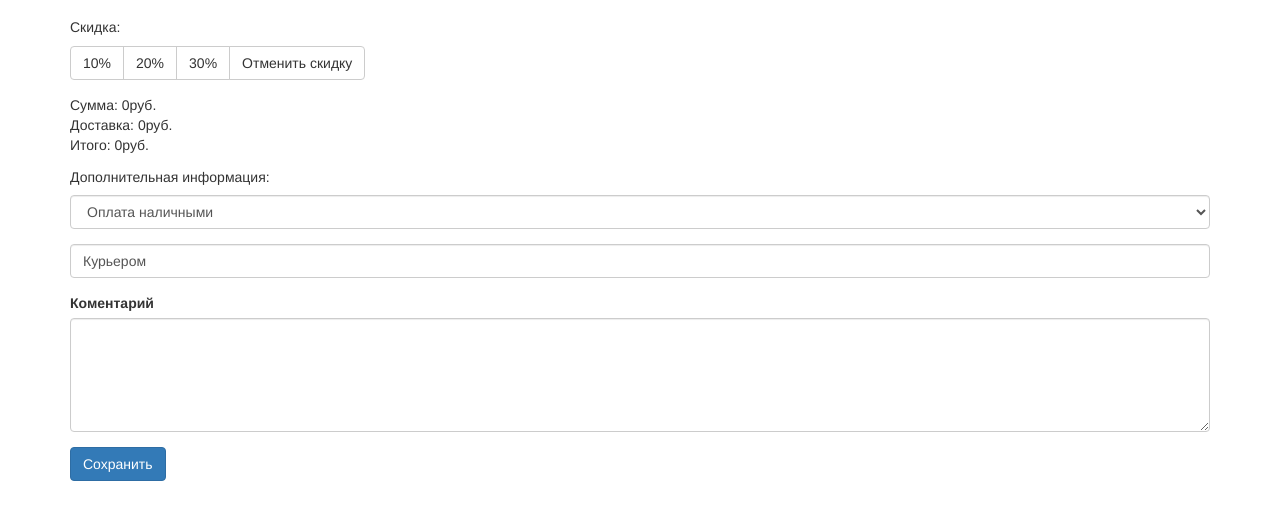
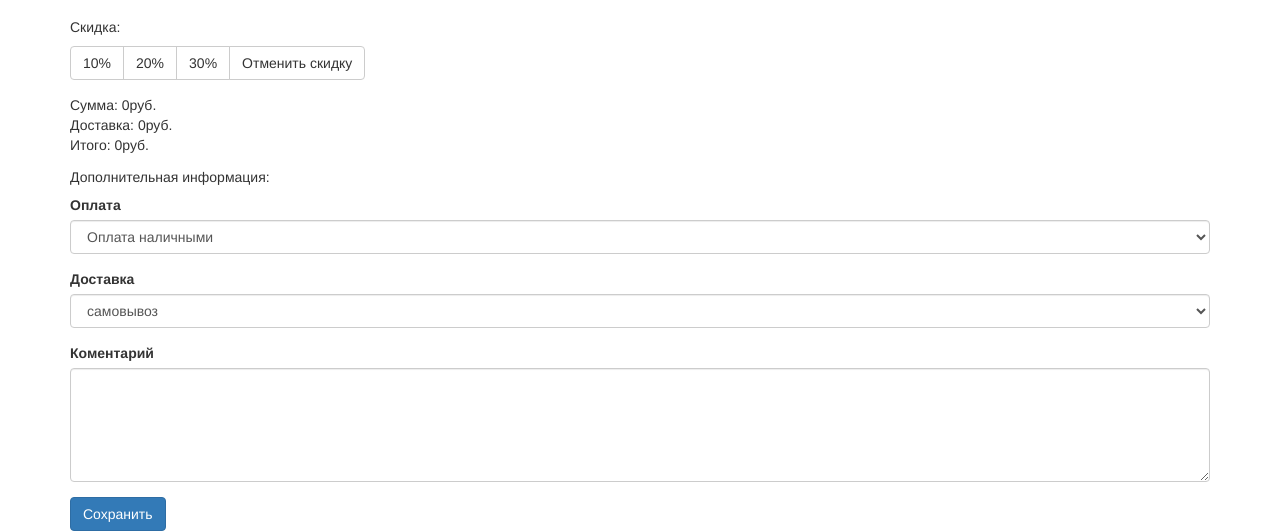
Before and after one commit to rdbn/shop_cms, a PHP site: page /Template/orders/form_orders.php in a window 1280 px wide. Shown: the part 608-1139 px from the top of the page. Before the commit the page ends 1089 px from the top, so only its background shows below. Run offline with PHP 8.4, Linux system fonts and the light colour scheme; some libraries are stand-ins or nearby versions.

Commit message:
hotfix sync order

```diff
--- a/Template/orders/form_orders.php
+++ b/Template/orders/form_orders.php
@@ -214,24 +214,37 @@
                             <?php $orderInformation = $requestValue["order_information"]["orderInformation"]; ?>
                             <h5>Дополнительная информация:</h5>
                             <div class="form-group">
-                                <input name="create_order[order_information][orderInformation][Вид оплаты]" type="hidden" value="<?=$orderInformation["Вид оплаты"]?>" />
-                                Вид оплаты: <?=$orderInformation["Вид оплаты"]?><br/>
-                                <input name="create_order[order_information][orderInformation][Доставка]" type="hidden" value="<?=$orderInformation["Доставка"]?>" />
-                                Доставка: <?=$orderInformation["Доставка"]?><br/>
-                                <input name="create_order[order_information][orderInformation][Адрес доставки]" type="hidden" value="<?=$orderInformation["Адрес доставки"]?>" />
-                                Адрес доставки: <?=$orderInformation["Адрес доставки"]?><br/>
+                                <label for="create_order_payment_type">Оплата</label>
+                                <select id="create_order_payment_type" name="create_order[order_information][orderInformation][Вид оплаты]" class="form-control">
+                                    <option <?php if (trim($orderInformation["Вид оплаты"]) == "Оплата наличными"): ?>selected<?php endif; ?> value="Оплата наличными">Оплата наличными</option>
+                                    <option <?php if (trim($orderInformation["Вид оплаты"]) == "Оплата картой"): ?>selected<?php endif; ?> value="Оплата картой">Оплата картой</option>
+                                </select>
                             </div>
+                            <div class="form-group">
+                                <label for="create_order_delivery">Доставка</label>
+                                <select id="create_order_delivery" name="create_order[order_information][orderInformation][Доставка]" class="form-control">
+                                    <option <?php if (trim($orderInformation["Доставка"]) == "самовывоз"): ?>selected<?php endif; ?> value="самовывоз">самовывоз</option>
+                                    <option <?php if (trim($orderInformation["Доставка"]) == "курьером"): ?>selected<?php endif; ?> value="курьером">курьером</option>
+                                </select>
+                            </div>
+                            <input name="create_order[order_information][orderInformation][Адрес доставки]" type="hidden" value="<?=$orderInformation["Адрес доставки"]?>" />
                         <?php else: ?>
                             <input name="create_order[order_information][orderInformation][Адрес доставки]" type="hidden" value="" />
                             <h5>Дополнительная информация:</h5>
                             <div class="form-group">
-                                <select name="create_order[order_information][orderInformation][Вид оплаты]" class="form-control">
+                                <label for="create_order_payment_type">Оплата</label>
+                                <select id="create_order_payment_type" name="create_order[order_information][orderInformation][Вид оплаты]" class="form-control">
                                     <option value="Оплата наличными">Оплата наличными</option>
                                     <option value="Оплата картой">Оплата картой</option>
                                 </select>
                             </div>
                             <div class="form-group">
-                                <input name="create_order[order_information][orderInformation][Доставка]" class="form-control" type="text" value="Курьером" placeholder="Доставка" />
+                                <label for="create_order_delivery">Доставка</label>
+                                <select id="create_order_delivery" name="create_order[order_information][orderInformation][Доставка]" class="form-control">
+                                    <option value="самовывоз">самовывоз</option>
+                                    <option value="курьером">курьером</option>
+                                </select>
+                                <input name="create_order[order_information][orderInformation][Адрес доставки]" type="hidden" value="" />
                             </div>
                         <?php endif; ?>
                         <div class="form-group">
--- a/src/Repository/OrderBitrixRepository.php
+++ b/src/Repository/OrderBitrixRepository.php
@@ -28,7 +28,7 @@ class OrderBitrixRepository
      */
     public function findNewOrder(): array
     {
-        $date = (new \DateTimeImmutable("-1 year"))->format("Y-m-d H:i:00");
+        $date = (new \DateTimeImmutable("-1 day"))->format("Y-m-d H:i:00");
 
         $stmt = $this->dbal->prepare("SELECT o.C_FIELDS FROM b_event o WHERE o.DATE_EXEC >= :date_event;");
         $stmt->bindValue("date_event", $date, \PDO::PARAM_STR);
```
Also changed, not shown: src/Services/SyncOrder/SyncOrder.php (+5 -5 lines).
